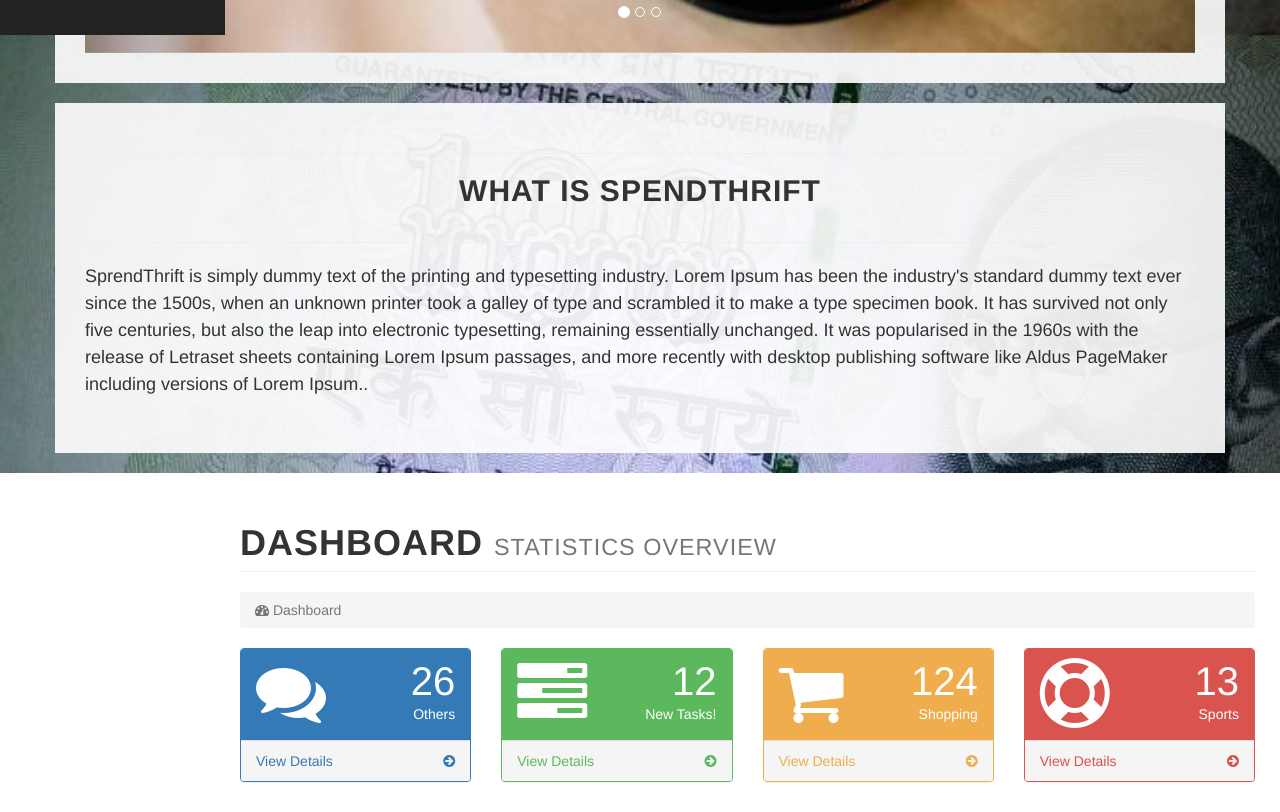
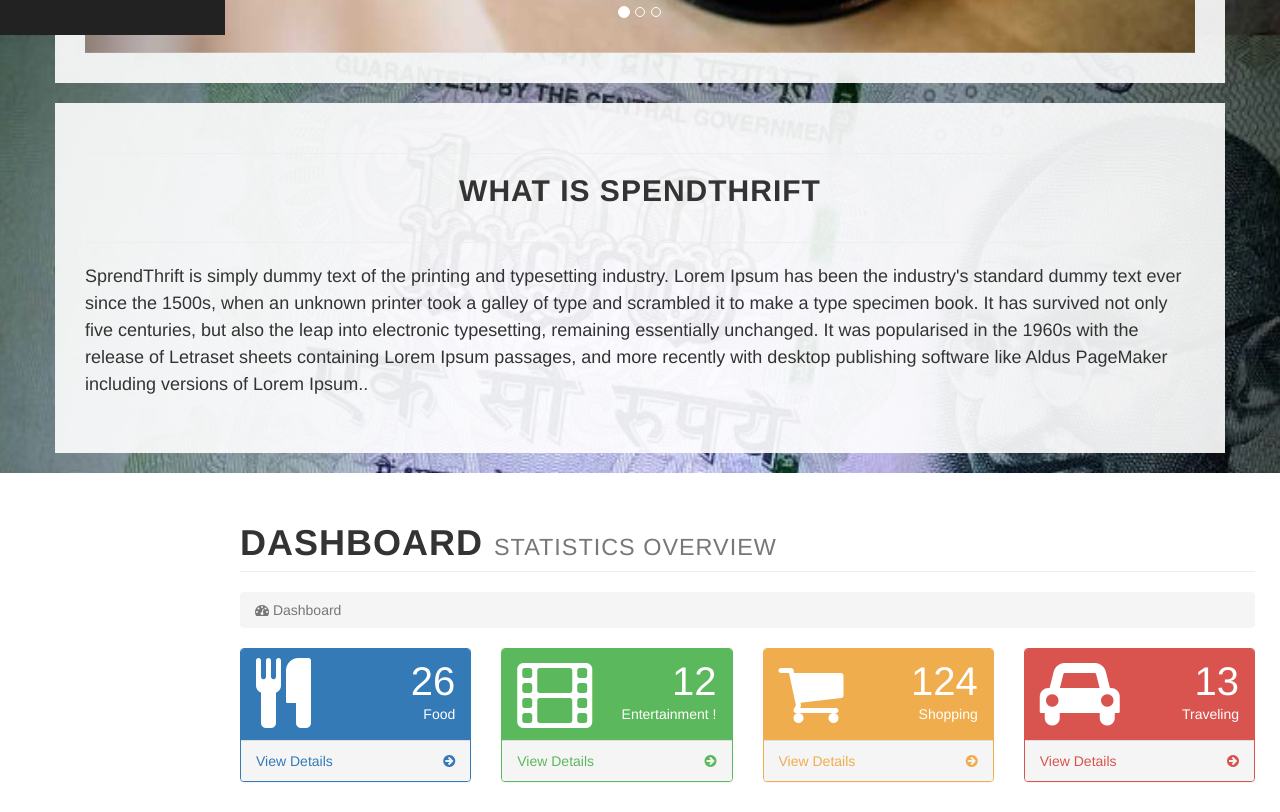
Before and after one commit to rnarni/Spendthrift, a plain HTML site: page index.html in a window 1280 px wide. Shown: the part 765-1577 px from the top of the page. Drawn offline with nearby package versions, Linux system fonts and the light colour scheme; some packages are replaced by stand-ins of ours; a script that the page names is missing; files whose address does not match are found by name.

Commit message:
icons change

```diff
--- a/index.html
+++ b/index.html
@@ -89,11 +89,11 @@
                             <div  class="collapse navbar-collapse navbar-ex1-collapse">
                                 <ul ng-hide="false" class="nav navbar-nav side-nav">
                                     <li class="active">
-                                        <a href="index.html"><i class="fa fa-fw fa-dashboard"></i> Home</a>
+                                        <a href="#"><i class="fa fa-fw fa-dashboard"></i> Home</a>
                                     </li>
 
                                     <li>
-                                        <a href="javascript:;" data-toggle="collapse" data-target="#demo"><i class="fa fa-fw fa-file"></i> My Categories <i class="fa fa-fw fa-caret-down"></i></a>
+                                        <a href="" data-toggle="collapse" data-target="#demo"><i class="fa fa-fw fa-file"></i> My Categories <i class="fa fa-fw fa-caret-down"></i></a>
                                         <ul id="demo" class="collapse">
                                             <li>
                                                 <a href="#showCategories">Show Categories</a>
@@ -105,7 +105,7 @@
                                         </ul>
                                     </li>
                                      <li>
-                                        <a href="javascript:;" data-toggle="collapse" data-target="#demo1"><i class="fa fa-fw fa-desktop"></i> Show <i class="fa fa-fw fa-caret-down"></i></a>
+                                        <a href="" data-toggle="collapse" data-target="#demo1"><i class="fa fa-fw fa-desktop"></i> Show <i class="fa fa-fw fa-caret-down"></i></a>
                                         <ul id="demo1" class="collapse">
                                             <li>
                                                 <a href="#showExpenses">All</a>
@@ -238,11 +238,11 @@
                                             <div class="panel-heading">
                                                 <div class="row">
                                                     <div class="col-xs-3">
-                                                        <i class="fa fa-comments fa-5x"></i>
+                                                        <i class="fa fa-cutlery fa-5x"></i>
                                                     </div>
                                                     <div class="col-xs-9 text-right">
                                                         <div class="huge">26</div>
-                                                        <div>Others</div>
+                                                        <div>Food</div>
                                                     </div>
                                                 </div>
                                             </div>
@@ -260,11 +260,11 @@
                                             <div class="panel-heading">
                                                 <div class="row">
                                                     <div class="col-xs-3">
-                                                        <i class="fa fa-tasks fa-5x"></i>
+                                                        <i class="fa fa-film fa-5x"></i>
                                                     </div>
                                                     <div class="col-xs-9 text-right">
                                                         <div class="huge">12</div>
-                                                        <div>New Tasks!</div>
+                                                        <div>Entertainment !</div>
                                                     </div>
                                                 </div>
                                             </div>
@@ -304,11 +304,11 @@
                                             <div class="panel-heading">
                                                 <div class="row">
                                                     <div class="col-xs-3">
-                                                        <i class="fa fa-support fa-5x"></i>
+                                                        <i class="fa fa-car fa-5x"></i>
                                                     </div>
                                                     <div class="col-xs-9 text-right">
                                                         <div class="huge">13</div>
-                                                        <div>Sports</div>
+                                                        <div>Traveling</div>
                                                     </div>
                                                 </div>
                                             </div>
```
